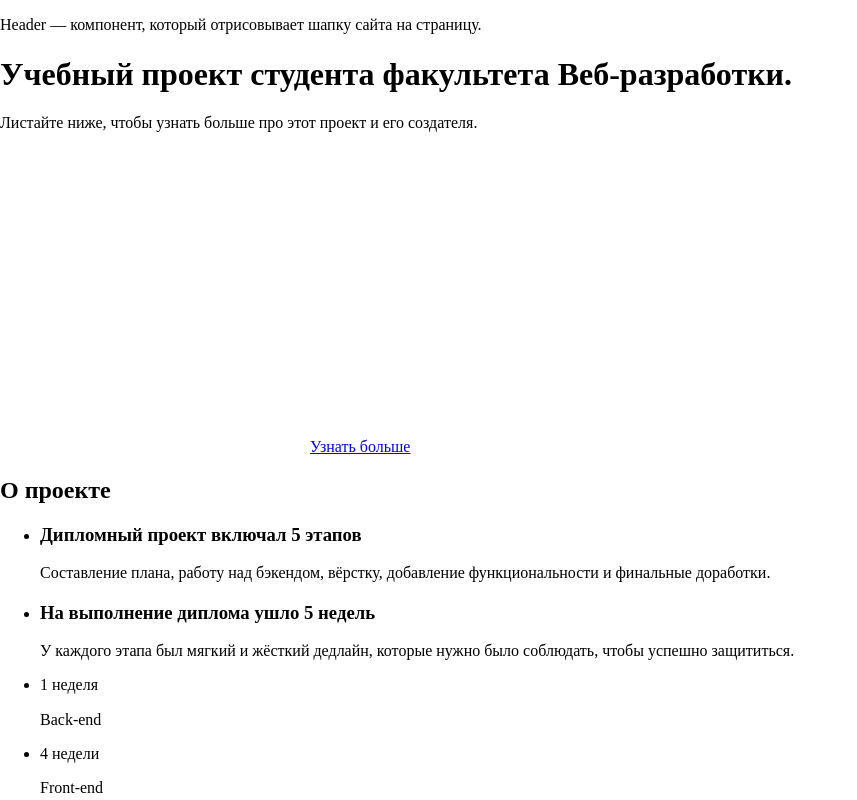
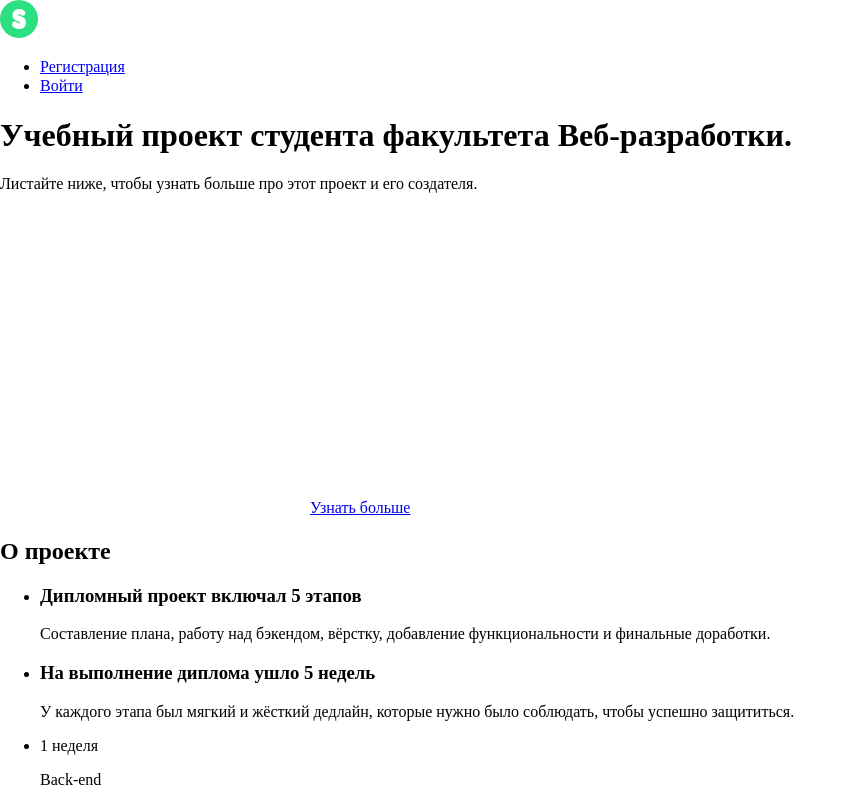
Before and after one commit to naumch1k/movies-explorer-frontend, a React (Create React App) app: page / in a window 1280 px wide. Shown: the top 800 px of the page, without its empty margins (0-857 px from the left). Built offline with nearby package versions, Linux system fonts and the light colour scheme.

Commit message:
feat: create routing

```diff
--- a/src/components/AboutMe/AboutMe.jsx
+++ b/src/components/AboutMe/AboutMe.jsx
@@ -10,8 +10,9 @@ function AboutMe(){
       <div className="about-me__columns">
         <div className="about-me__column">
           <img
+            className=""
+            src={AboutMeImage}
             alt="Личное фото"
-            src={AboutMeImage}
           />
         </div>
         <div className="about-me__column">
--- a/src/components/App/App.jsx
+++ b/src/components/App/App.jsx
@@ -1,12 +1,41 @@
+import React from 'react';
+import { Route, Switch } from 'react-router-dom';
+
 import Header from '../Header/Header';
 import Main from '../Main/Main';
+import Movies from '../Movies/Movies';
+import SavedMovies from '../SavedMovies/SavedMovies';
+import Profile from '../Profile/Profile';
+import Register from '../Register/Register';
+import Login from '../Login/Login';
 import Footer from '../Footer/Footer';
 
 function App() {
   return (
     <div className="app">
       <Header />
-      <Main />
+
+      <Switch>
+        <Route exact path="/">
+          <Main />
+        </Route>
+        <Route path="/movies">
+          <Movies />
+        </Route>
+        <Route path="/saved-movies">
+          <SavedMovies />
+        </Route>
+        <Route path="/profile">
+          <Profile />
+        </Route>
+        <Route path="/signup">
+          <Register />
+        </Route>
+        <Route path="/signin">
+          <Login />
+        </Route>
+      </Switch>
+
       <Footer />
     </div>
   );
--- a/src/components/Header/Header.jsx
+++ b/src/components/Header/Header.jsx
@@ -1,7 +1,25 @@
+import React from 'react';
+import { Link } from 'react-router-dom';
+
+import Navigation from '../Navigation/Navigation';
+import HeaderLogo from '../../images/header-logo.svg';
+
 function Header(){
-    return(
-      <p>Header — компонент, который отрисовывает шапку сайта на страницу.</p>
-    )
-  }
+  return(
+    <header className="header">
+      <Link
+        className=""
+        to={{ pathname: '/' }}
+      >
+        <img
+          className=""
+          src={HeaderLogo}
+          alt="Логотип сервиса Movies Explorer"
+        />
+      </Link>
+      <Navigation />
+    </header>
+  )
+}
 
 export default Header;
--- a/src/components/Login/Login.jsx
+++ b/src/components/Login/Login.jsx
@@ -0,0 +1,7 @@
+function Login() {
+    return (
+        <p>Login component</p>
+    )
+}
+
+export default Login;
--- a/src/components/Movies/Movies.jsx
+++ b/src/components/Movies/Movies.jsx
@@ -0,0 +1,7 @@
+function Movies() {
+    return (
+        <p>Movies component</p>
+    )
+}
+
+export default Movies;
--- a/src/components/Navigation/Navigation.jsx
+++ b/src/components/Navigation/Navigation.jsx
@@ -0,0 +1,27 @@
+import React from 'react'
+import { NavLink } from 'react-router-dom'
+
+function Navigation() {
+  return (
+    <ul class="header__nav-links">
+      <li>
+        <NavLink
+          className="header__nav-link"
+          to={{ pathname: '/signup' }}
+        >
+          Регистрация
+        </NavLink>
+      </li>
+      <li>
+        <NavLink
+          className="header__nav-link"
+          to={{ pathname: '/signin' }}
+        >
+          Войти
+        </NavLink>
+      </li>
+    </ul>
+  )
+}
+
+export default Navigation;
--- a/src/components/Profile/Profile.jsx
+++ b/src/components/Profile/Profile.jsx
@@ -0,0 +1,7 @@
+function Profile() {
+    return (
+        <p>Profile component</p>
+    )
+}
+
+export default Profile;
--- a/src/components/Register/Register.jsx
+++ b/src/components/Register/Register.jsx
@@ -0,0 +1,7 @@
+function Navigation() {
+    return (
+        <p>Register component</p>
+    )
+}
+
+export default Navigation;
--- a/src/components/SavedMovies/SavedMovies.jsx
+++ b/src/components/SavedMovies/SavedMovies.jsx
@@ -0,0 +1,7 @@
+function SavedMovies() {
+    return (
+        <p>SavedMovies component</p>
+    )
+}
+
+export default SavedMovies;
```
Also changed, not shown: src/images/header-logo.svg (added).
